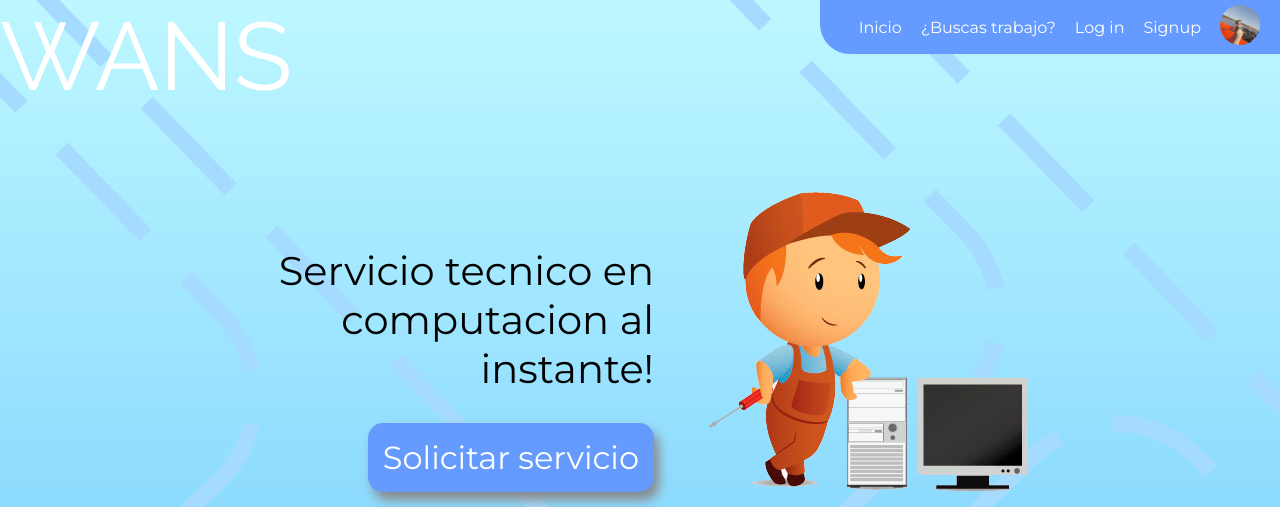
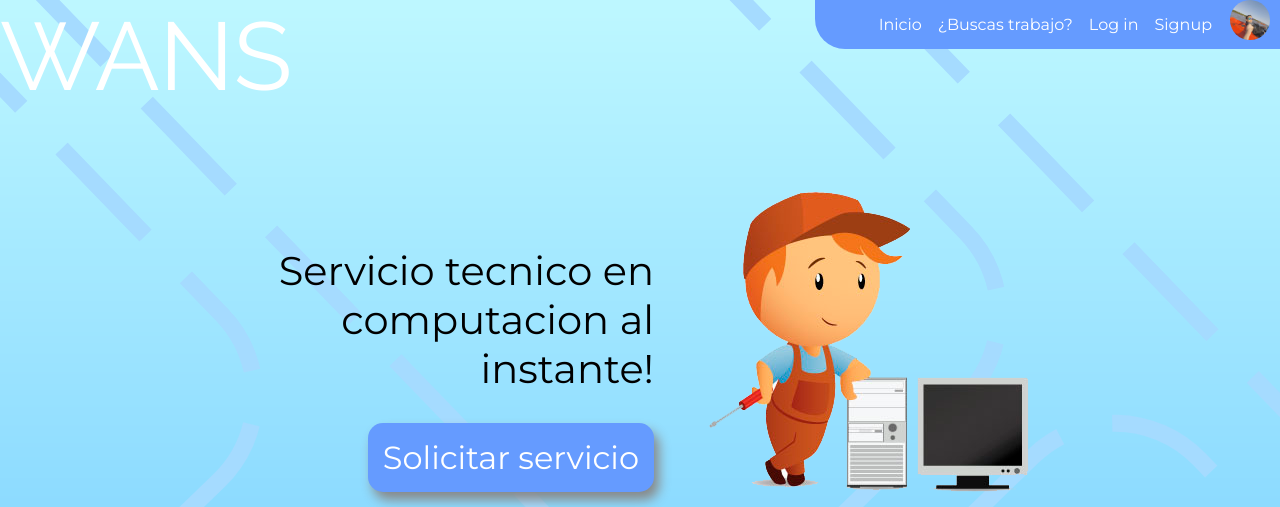
Before and after one commit to FranElfers/wans, a Django app: page / in a window 1280 px wide. Shown: the top 507 px of the page. Run offline with Django 3.2, Linux system fonts and the light colour scheme.

Commit message:
Nav links estilizados

```diff
--- a/wans/static/css/inicio.css
+++ b/wans/static/css/inicio.css
@@ -1,35 +1,6 @@
 body {
 	margin: 0;
 	background: url('/static/images/login.png');
-}
-nav {
-	float: right;
-	display: inline;
-	padding: 5px 20px;
-	background: #659bff;
-	border-radius: 0 0 0 30px;
-}
-
-nav a, nav b {
-	display: inline-block;
-	vertical-align: middle;
-	color: #FFF;
-	text-decoration: none;
-	font-family: Montserrat;
-}
-
-nav img {
-	max-height: 40px;
-	border-radius: 50%;
-}
-
-nav a:not(.profile), nav b {
-	margin-right: 15px;
-	transition: margin-top .5s;
-}
-
-nav a:not(.profile):hover {
-	margin-top: 18px;
 }
 
 .logo {
@@ -85,3 +56,46 @@ table {
 	padding: 3px;
 	width: 60%;
 }
+
+/* NAV BAR */
+
+nav {
+	float: right;
+	background: #659bff;
+	border-radius: 0 0 0 30px;
+}
+
+nav ul {
+    list-style-type: none;
+	margin: 0;
+}
+
+nav li {
+    float:left;
+    text-align: center;
+    transition: background .5s;
+}
+
+nav li:not(.profile):not(.user):hover {
+	background: #4c8bff;
+}
+
+
+nav a:not(.profile-link), nav b {
+	display:block;
+	padding: 15px 8px;
+	color: #fff;
+	text-decoration: none;
+	font-family: Montserrat;
+}
+
+
+
+nav img {
+	max-height: 40px;
+	border-radius: 50%;
+}
+
+.profile a {
+	padding: 10px;
+}
--- a/wans/templates/registration/login.html
+++ b/wans/templates/registration/login.html
@@ -1,4 +1,4 @@
-{% extends 'wans/nav_base.html' %}
+{% extends 'registration/login_base.html' %}
 {% load static %}
 {% block content %}
 <div class="contenedor">
--- a/wans/templates/wans/nav_base.html
+++ b/wans/templates/wans/nav_base.html
@@ -12,21 +12,24 @@
 <body>
 
 	<nav>
-		<b>{{ user.username }}</b>
-		<a href="{% url 'inicio' %}">Inicio</a>
-		<a href="#">¿Buscas trabajo?</a>
+		<ul>
+			<li class="user"><b>{{ user.username }}</b></li>
+			<li><a href="{% url 'inicio' %}">Inicio</a></li>
+			<li><a href="#">¿Buscas trabajo?</a></li>
 
-		{% if user.is_authenticated %}
-		<a href="{% url 'trabajos' %}">Lista</a>
-		<a href="{% url 'logout' %}">Log out</a>
-		{% else %}
-		<a href="{% url 'login' %}" class="top-menu">Log in</a>
-		<a href="{% url 'signup' %}" class="top-menu">Signup</a>
-		{% endif %}
-
-		<a href="{% url 'perfil' %}" class="profile">
-			<img src="{% static 'images/foto.jpg' %}">
-		</a>
+			{% if user.is_authenticated %}
+			<li><a href="{% url 'trabajos' %}">Lista</a></li>
+			<li><a href="{% url 'logout' %}">Log out</a></li>
+			{% else %}
+			<li><a href="{% url 'login' %}">Log in</a></li>
+			<li><a href="{% url 'signup' %}">Signup</a></li>
+			{% endif %}
+			<li class="profile">
+				<a class="profile-link" href="{% url 'perfil' %}">
+					<img src="{% static 'images/foto.jpg' %}">
+				</a>
+			</li>
+		</ul>
 	</nav>
 	<span class="logo">WANS</span>
     {% block content %}
```
Also changed, not shown: sitio/settings.py (line endings or trailing spaces).
